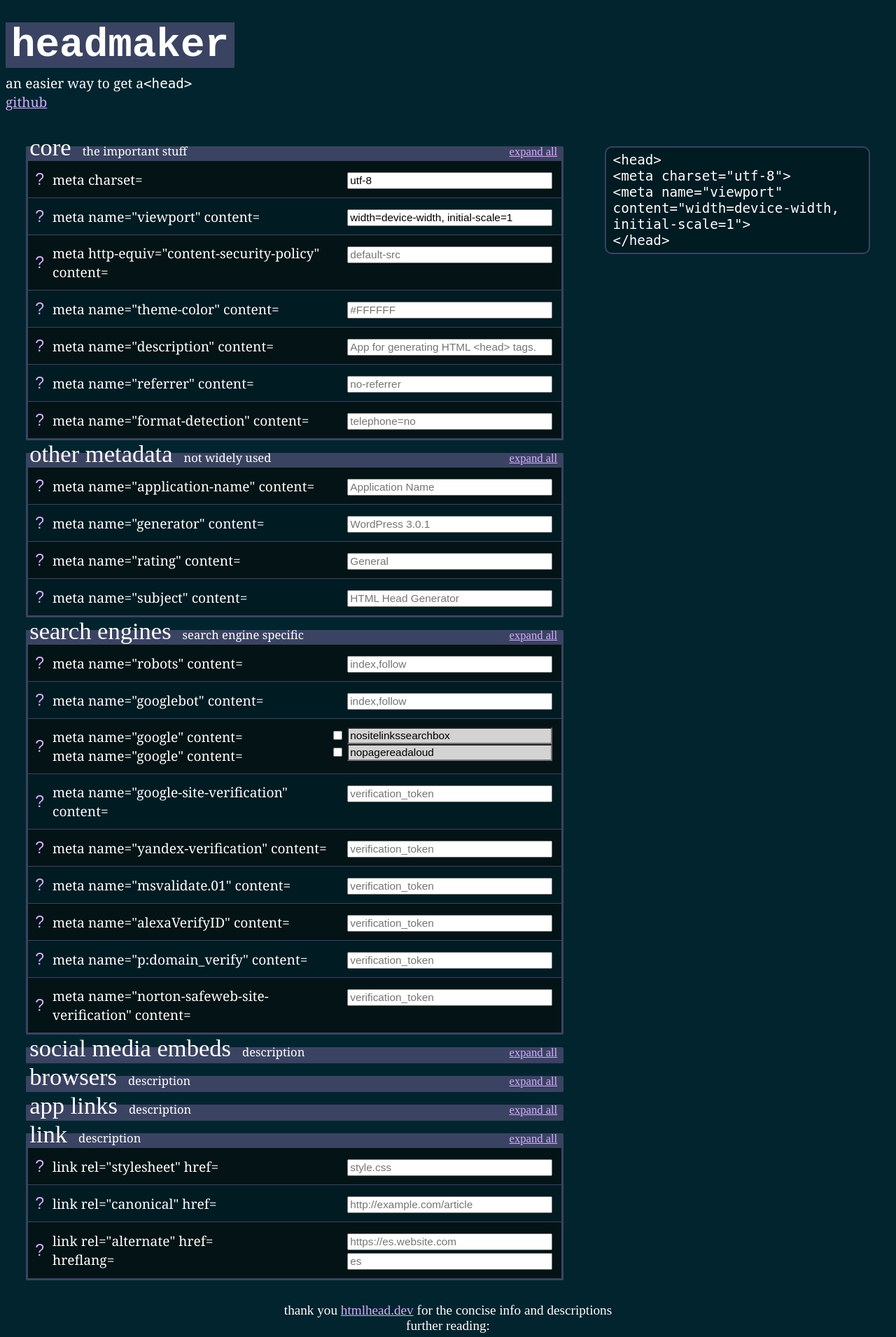
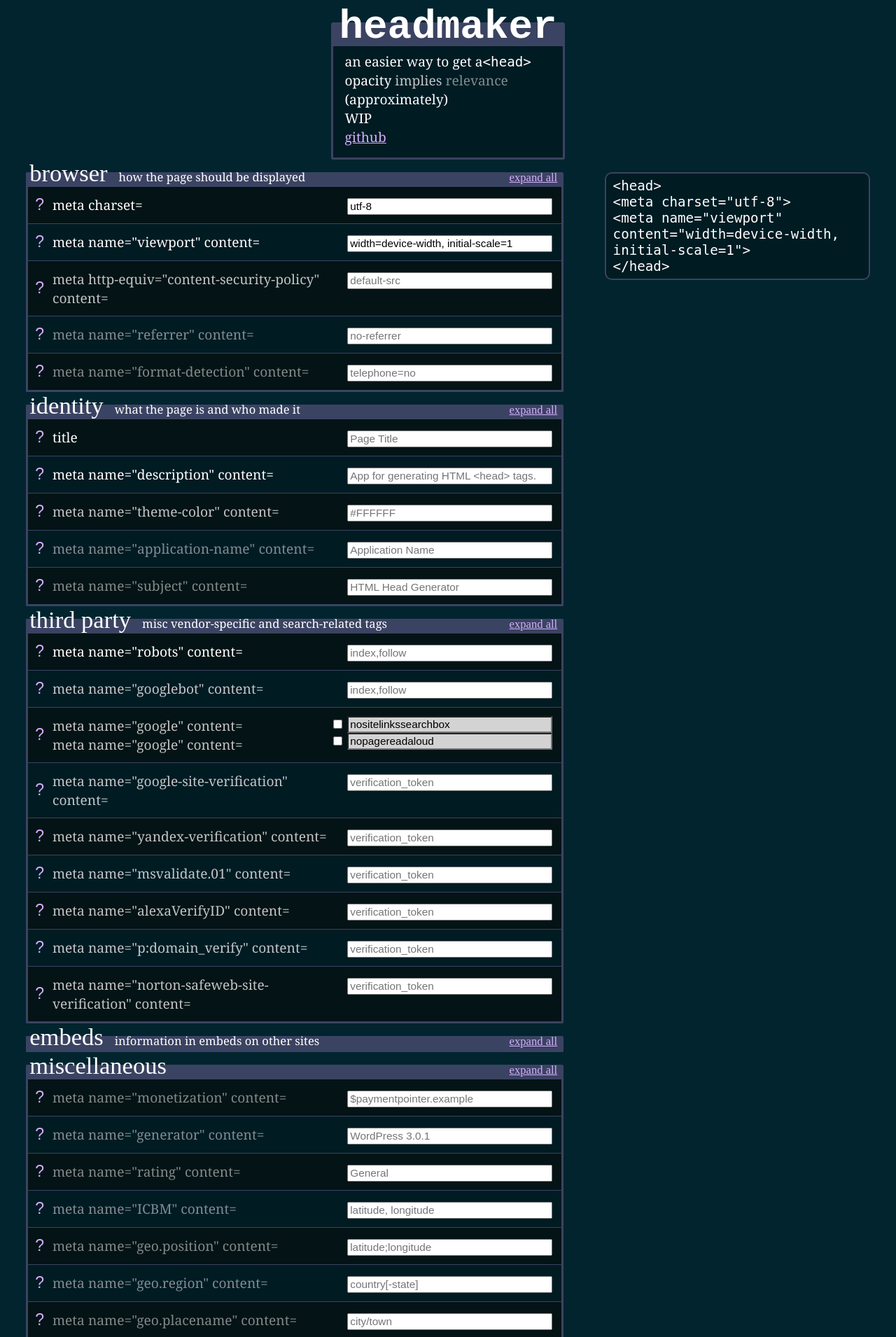
Before and after one commit to ksymph/headmaker, a PHP site: page / in a window 1280 px wide. Shown: the top 1910 px of the page at 70% size. Run offline with PHP 8.4, Linux system fonts and the light colour scheme.

Commit message:
rearrange and add tags, add importance gradation, style header

```diff
--- a/index.html
+++ b/index.html
@@ -10,17 +10,20 @@
 
 <body>
 	<div id="intro">
-		<h1>headmaker</h1>
-		<div>an easier way to get a<code>&lt;head></code></div>
-		<div><a href="https://github.com/Flicsmo/headmaker">github</a></div>
+		<div id="intro-head"><h1>headmaker</h1></div>
+		<div id="intro-desc">
+			an easier way to get a<code>&lt;head></code><br>
+			<span id="key-a">opacity</span> <span id="key-b">implies</span> <span id="key-c">relevance</span><br>
+			(approximately)<br>
+			WIP<br>
+			<a href="https://github.com/Flicsmo/headmaker">github</a>
+		</div>
 	</div>
 	<main>
 		<form id="headmaker">
-
-
 			<fieldset class="category" data-checked="false">
-				<legend>core<span class="category-description">the important stuff</span><span class="check-all">expand all</span></legend>
-				<fieldset class="tag">
+				<legend>browser<span class="category-description">how the page should be displayed</span><span class="check-all">expand all</span></legend>
+				<fieldset class="tag a">
 					<input type="checkbox" class="show-hidden">
 					<div class="label-container"><label for="charset">meta charset=</label></div>
 					<div class="input-container"><input id="charset" type="text" value="utf-8" placeholder="utf-8"></div>
@@ -31,7 +34,7 @@
 						</ul>
 					</div>
 				</fieldset>
-				<fieldset class="tag">
+				<fieldset class="tag a">
 					<input type="checkbox" class="show-hidden">
 					<div class="label-container"><label for="viewport">meta name="viewport" content=</label></div>
 					<div class="input-container"><input id="viewport" type="text" placeholder="width=device-width, initial-scale=1" value="width=device-width, initial-scale=1"></div>
@@ -42,7 +45,7 @@
 						</ul>
 					</div>
 				</fieldset>
-				<fieldset class="tag">
+				<fieldset class="tag b">
 					<input type="checkbox" class="show-hidden">
 					<div class="label-container">
 						<label for="content-security-policy">meta http-equiv="content-security-policy" content=</label>
@@ -63,24 +66,7 @@
 						<a href="https://content-security-policy.com">content security policy quick reference</a>
 					</div>
 				</fieldset>
-				<fieldset class="tag">
-					<input type="checkbox" class="show-hidden">
-					<div class="label-container"><label for="theme-color">meta name="theme-color" content=</label></div>
-					<div class="input-container"><input id="theme-color" type="text" placeholder="#FFFFFF"></div>
-					<div class="description">
-						color for browser styling
-					</div>
-				</fieldset>
-				<fieldset class="tag">
-					<input type="checkbox" class="show-hidden">
-					<div class="label-container"><label for="description">meta name="description" content=</label></div>
-					<div class="input-container"><input id="description" type="text" placeholder="App for generating HTML <head> tags."></div>
-					<div class="description">
-						describe the site for search engines<br>
-						maximum 150 characters
-					</div>
-				</fieldset>
-				<fieldset class="tag">
+				<fieldset class="tag c">
 					<input type="checkbox" class="show-hidden">
 					<div class="label-container"><label for="referrer">meta name="referrer" content=</label></div>
 					<div class="input-container"><input id="referrer" type="text" placeholder="no-referrer"></div>
@@ -88,7 +74,7 @@
 						how to handle referrer information
 					</div>
 				</fieldset>
-				<fieldset class="tag">
+				<fieldset class="tag c">
 					<input type="checkbox" class="show-hidden">
 					<div class="label-container"><label for="format-detection">meta name="format-detection" content=</label></div>
 					<div class="input-container"><input id="format-detection" type="text" placeholder="telephone=no"></div>
@@ -104,10 +90,34 @@
 				</fieldset>
 			</fieldset>
 
-
 			<fieldset class="category" data-checked="false">
-				<legend>other metadata<span class="category-description">not widely used</span><span class="check-all">expand all</span></legend>
-				<fieldset class="tag">
+				<legend>identity<span class="category-description">what the page is and who made it</span><span class="check-all">expand all</span></legend>
+				<fieldset class="tag inset a">
+					<input type="checkbox" class="show-hidden">
+					<div class="label-container"><label for="description">title</label></div>
+					<div class="input-container"><input id="description" type="text" placeholder="Page Title"></div>
+					<div class="description">
+						page title
+					</div>
+				</fieldset>
+				<fieldset class="tag a">
+					<input type="checkbox" class="show-hidden">
+					<div class="label-container"><label for="description">meta name="description" content=</label></div>
+					<div class="input-container"><input id="description" type="text" placeholder="App for generating HTML <head> tags."></div>
+					<div class="description">
+						describe the site for search engines<br>
+						maximum 150 characters
+					</div>
+				</fieldset>
+				<fieldset class="tag b">
+					<input type="checkbox" class="show-hidden">
+					<div class="label-container"><label for="theme-color">meta name="theme-color" content=</label></div>
+					<div class="input-container"><input id="theme-color" type="text" placeholder="#FFFFFF"></div>
+					<div class="description">
+						color for browser styling
+					</div>
+				</fieldset>
+				<fieldset class="tag c">
 					<input type="checkbox" class="show-hidden">
 					<div class="label-container"><label for="app-name">meta name="application-name" content=</label></div>
 					<div class="input-container"><input id="app-name" type="text" placeholder="Application Name"></div>
@@ -115,30 +125,7 @@
 						for single page applications
 					</div>
 				</fieldset>
-				<fieldset class="tag">
-					<input type="checkbox" class="show-hidden">
-					<div class="label-container"><label for="generator">meta name="generator" content=</label></div>
-					<div class="input-container"><input id="generator" type="text" placeholder="WordPress 3.0.1"></div>
-					<div class="description">
-						identify the software used to build the site
-					</div>
-				</fieldset>
-				<fieldset class="tag">
-					<input type="checkbox" class="show-hidden">
-					<div class="label-container"><label for="rating">meta name="rating" content=</label></div>
-					<div class="input-container"><input id="rating" type="text" placeholder="General"></div>
-					<div class="description">
-						appropriate age for page content<br>
-						possible values:<br>
-						- general<br>
-						- mature<br>
-						- adult<br>
-						- restricted<br>
-						- 14 years<br>
-						- safe for kids<br>
-					</div>
-				</fieldset>
-				<fieldset class="tag">
+				<fieldset class="tag c">
 					<input type="checkbox" class="show-hidden">
 					<div class="label-container"><label for="subject">meta name="subject" content=</label></div>
 					<div class="input-container"><input id="subject" type="text" placeholder="HTML Head Generator"></div>
@@ -150,8 +137,8 @@
 
 
 			<fieldset class="category" data-checked="false">
-				<legend>search engines<span class="category-description">search engine specific</span><span class="check-all">expand all</span></legend>
-				<fieldset class="tag">
+				<legend>third party<span class="category-description">misc vendor-specific and search-related tags</span><span class="check-all">expand all</span></legend>
+				<fieldset class="tag a">
 					<input type="checkbox" class="show-hidden">
 					<div class="label-container"><label for="robots">meta name="robots" content=</label></div>
 					<div class="input-container"><input id="robots" type="text" placeholder="index,follow"></div>
@@ -163,7 +150,7 @@
 						</ul>
 					</div>
 				</fieldset>
-				<fieldset class="tag">
+				<fieldset class="tag b">
 					<input type="checkbox" class="show-hidden">
 					<div class="label-container"><label for="googlebot">meta name="googlebot" content=</label></div>
 					<div class="input-container"><input id="googlebot" type="text" placeholder="index,follow"></div>
@@ -174,7 +161,7 @@
 						</ul>
 					</div>
 				</fieldset>
-				<fieldset class="tag checklist-container">
+				<fieldset class="tag checklist-container b">
 					<input type="checkbox" class="show-hidden">
 					<div class="label-container">
 						<label for="google-nosite">meta name="google" content=</label>
@@ -199,7 +186,7 @@
 						<a href="https://developers.google.com/search/docs/crawling-indexing/special-tags">google supported meta tags</a>
 					</div>
 				</fieldset>
-				<fieldset class="tag">
+				<fieldset class="tag b">
 					<input type="checkbox" class="show-hidden">
 					<div class="label-container"><label for="google-site-verification">meta name="google-site-verification" content=</label></div>
 					<div class="input-container"><input id="google-site-verification" type="text" placeholder="verification_token"></div>
@@ -207,7 +194,7 @@
 						verify website ownership to google
 					</div>
 				</fieldset>
-				<fieldset class="tag">
+				<fieldset class="tag b">
 					<input type="checkbox" class="show-hidden">
 					<div class="label-container"><label for="yandex-verification">meta name="yandex-verification" content=</label></div>
 					<div class="input-container"><input id="yandex-verification" type="text" placeholder="verification_token"></div>
@@ -215,7 +202,7 @@
 						verify website ownership to yandex
 					</div>
 				</fieldset>
-				<fieldset class="tag">
+				<fieldset class="tag b">
 					<input type="checkbox" class="show-hidden">
 					<div class="label-container"><label for="msvalidate.01">meta name="msvalidate.01" content=</label></div>
 					<div class="input-container"><input id="msvalidate.01" type="text" placeholder="verification_token"></div>
@@ -223,7 +210,7 @@
 						verify website ownership to microsoft bing
 					</div>
 				</fieldset>
-				<fieldset class="tag">
+				<fieldset class="tag b">
 					<input type="checkbox" class="show-hidden">
 					<div class="label-container"><label for="alexaVerifyID">meta name="alexaVerifyID" content=</label></div>
 					<div class="input-container"><input id="alexaVerifyID" type="text" placeholder="verification_token"></div>
@@ -231,7 +218,7 @@
 						verify website ownership to amazon alexa
 					</div>
 				</fieldset>
-				<fieldset class="tag">
+				<fieldset class="tag b">
 					<input type="checkbox" class="show-hidden">
 					<div class="label-container"><label for="p:domain_verify">meta name="p:domain_verify" content=</label></div>
 					<div class="input-container"><input id="p:domain_verify" type="text" placeholder="verification_token"></div>
@@ -239,7 +226,7 @@
 						verify website ownership to pinterest
 					</div>
 				</fieldset>
-				<fieldset class="tag">
+				<fieldset class="tag b">
 					<input type="checkbox" class="show-hidden">
 					<div class="label-container"><label for="norton-safeweb-site-verification">meta name="norton-safeweb-site-verification" content=</label></div>
 					<div class="input-container"><input id="norton-safeweb-site-verification" type="text" placeholder="verification_token"></div>
@@ -247,6 +234,89 @@
 						verify website ownership to norton safe web
 					</div>
 				</fieldset>
+
+			</fieldset>
+
+			<fieldset class="category" data-checked="false">
+				<legend>embeds<span class="category-description">information in embeds on other sites</span><span class="check-all">expand all</span></legend>
+
+
+			</fieldset>
+
+			<fieldset class="category" data-checked="false">
+				<legend>miscellaneous<span class="category-description"></span><span class="check-all">expand all</span></legend>
+				<fieldset class="tag c">
+					<input type="checkbox" class="show-hidden">
+					<div class="label-container"><label for="app-name">meta name="monetization" content=</label></div>
+					<div class="input-container"><input id="app-name" type="text" placeholder="$paymentpointer.example"></div>
+					<div class="description">
+						<a href="https://webmonetization.org">proposed standard details</a>
+					</div>
+				</fieldset>
+				<fieldset class="tag c">
+					<input type="checkbox" class="show-hidden">
+					<div class="label-container"><label for="generator">meta name="generator" content=</label></div>
+					<div class="input-container"><input id="generator" type="text" placeholder="WordPress 3.0.1"></div>
+					<div class="description">
+						identify the software used to build the site
+					</div>
+				</fieldset>
+				<fieldset class="tag c">
+					<input type="checkbox" class="show-hidden">
+					<div class="label-container"><label for="rating">meta name="rating" content=</label></div>
+					<div class="input-container"><input id="rating" type="text" placeholder="General"></div>
+					<div class="description">
+						appropriate age for page content<br>
+						possible values:<br>
+						- general<br>
+						- mature<br>
+						- adult<br>
+						- restricted<br>
+						- 14 years<br>
+						- safe for kids<br>
+					</div>
+				</fieldset>
+				<fieldset class="tag c">
+					<input type="checkbox" class="show-hidden">
+					<div class="label-container"><label for="icbm">meta name="ICBM" content=</label></div>
+					<div class="input-container"><input id="icbm" type="text" placeholder="latitude, longitude"></div>
+					<div class="description">
+						provide geographic coordinates (latitude, longitude)
+					</div>
+				</fieldset>
+				<fieldset class="tag c">
+					<input type="checkbox" class="show-hidden">
+					<div class="label-container"><label for="geo-position">meta name="geo.position" content=</label></div>
+					<div class="input-container"><input id="geo-position" type="text" placeholder="latitude;longitude"></div>
+					<div class="description">
+						specify geographic position (latitude;longitude)
+					</div>
+				</fieldset>
+				<fieldset class="tag c">
+					<input type="checkbox" class="show-hidden">
+					<div class="label-container"><label for="geo-region">meta name="geo.region" content=</label></div>
+					<div class="input-container"><input id="geo-region" type="text" placeholder="country[-state]"></div>
+					<div class="description">
+						country code (ISO 3166-1) mandatory<br>
+						state code (ISO 3166-2) optional<br>
+						eg. content="US" / content="US-NY"
+					</div>
+				</fieldset>
+				<fieldset class="tag c">
+					<input type="checkbox" class="show-hidden">
+					<div class="label-container"><label for="geo-placename">meta name="geo.placename" content=</label></div>
+					<div class="input-container"><input id="geo-placename" type="text" placeholder="city/town"></div>
+					<div class="description">
+						identify place name (city/town)
+					</div>
+				</fieldset>
+
+			</fieldset>
+
+
+			<fieldset class="category" data-checked="false">
+				<legend>search engines<span class="category-description">search engine specific</span><span class="check-all">expand all</span></legend>
+
 			</fieldset>
 
 
--- a/style.css
+++ b/style.css
@@ -85,6 +85,9 @@ legend {
 .description {
 	display: none;
 	width: 100%;
+	margin: 8px 8px 0;
+	padding-top: 8px;
+	border-top: 2px dashed #3b4362;
 }
 
 .description ul {
@@ -167,18 +170,33 @@ a {
 }
 
 #intro {
-	margin-bottom: 32px;
+	margin: 32px auto 0 auto;
+	width: fit-content;
 	font-family: georgia;
+	background-color: #011b23;
+	border-radius: 3px;
+
+	border: 3px solid #3b4362;
+
+}
+
+#intro-head {
+	background-color: #3b4362;
+	padding: 0 8px;
+	height: 1.6em;
+
+}
+
+#intro-desc {
+	padding: 8px 16px 16px;
 }
 
 h1 {
 	font-family: "courier new";
 	font-size: 3em;
-	margin-bottom: 8px;
-	margin-top: 32px;
-	background-color: #3b4362;
-	width: fit-content;
-	padding: 0 8px;
+	margin: 0;
+	position: relative;
+	bottom: .5em;
 }
 
 .check-all {
@@ -204,3 +222,19 @@ h1 {
 	text-align: left;
 	width: fit-content;
 }
+
+.b label {
+	color: #ffffffc0;
+}
+
+.c label {
+	color: #ffffff80;
+}
+
+#key-b {
+	color: #ffffffc0;
+}
+
+#key-c {
+	color: #ffffff80;
+}
```
